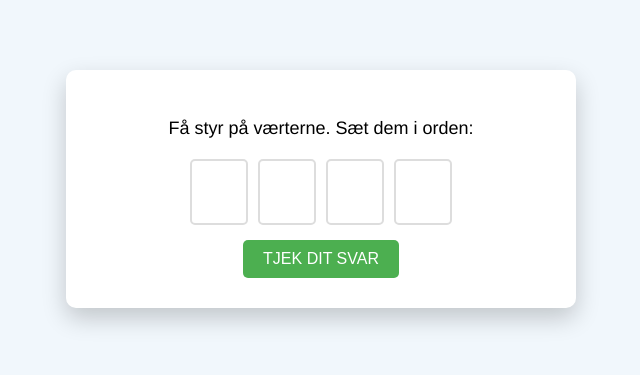
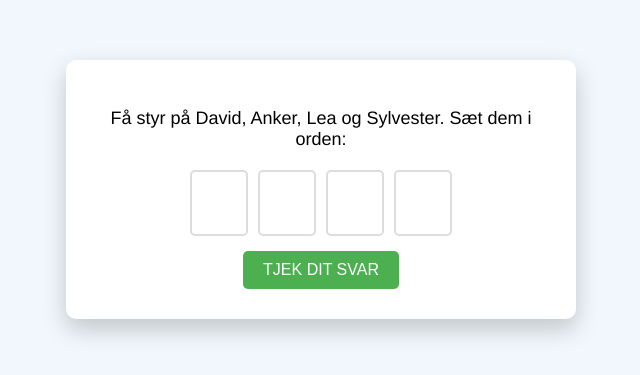
Before and after one commit to filipwallberg/filipwallberg.github.io, a plain HTML site: page index.html in a window 1280 px wide. Shown: the part 211-586 px from the top of the page, without its empty margins (319-959 px from the left). Drawn offline with Linux system fonts and the light colour scheme.

Commit message:
Update index.html

```diff
--- a/index.html
+++ b/index.html
@@ -139,7 +139,7 @@
 <body>
     <div class="container" id="gaade-container">
         <div class="gaade">
-            <p>Få styr på værterne. Sæt dem i orden:</p>
+            <p>Få styr på David, Anker, Lea og Sylvester. Sæt dem i orden:</p>
         </div>
         <div class="code-input">
             <input type="text" id="letter1" class="letter-input" maxlength="1">
```
